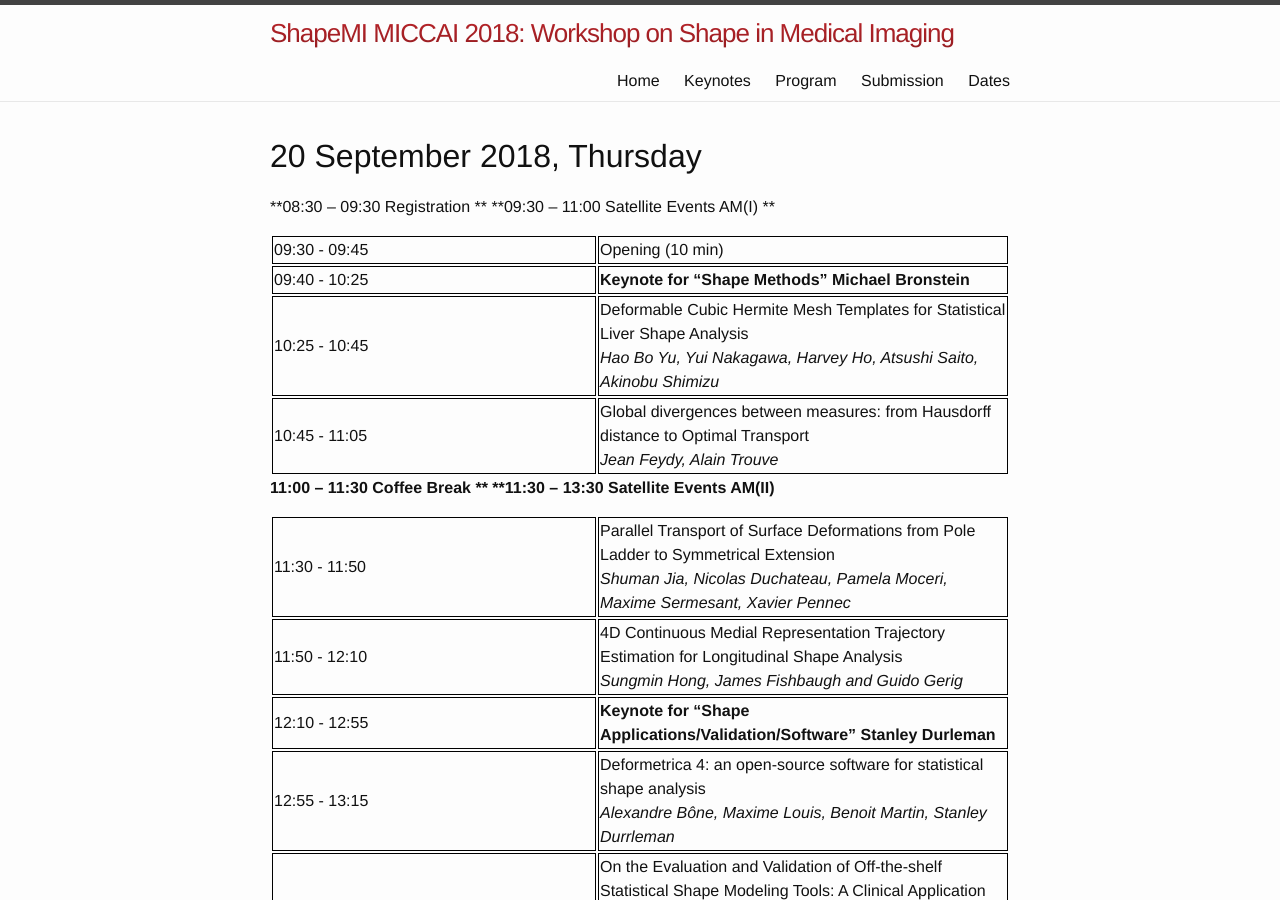
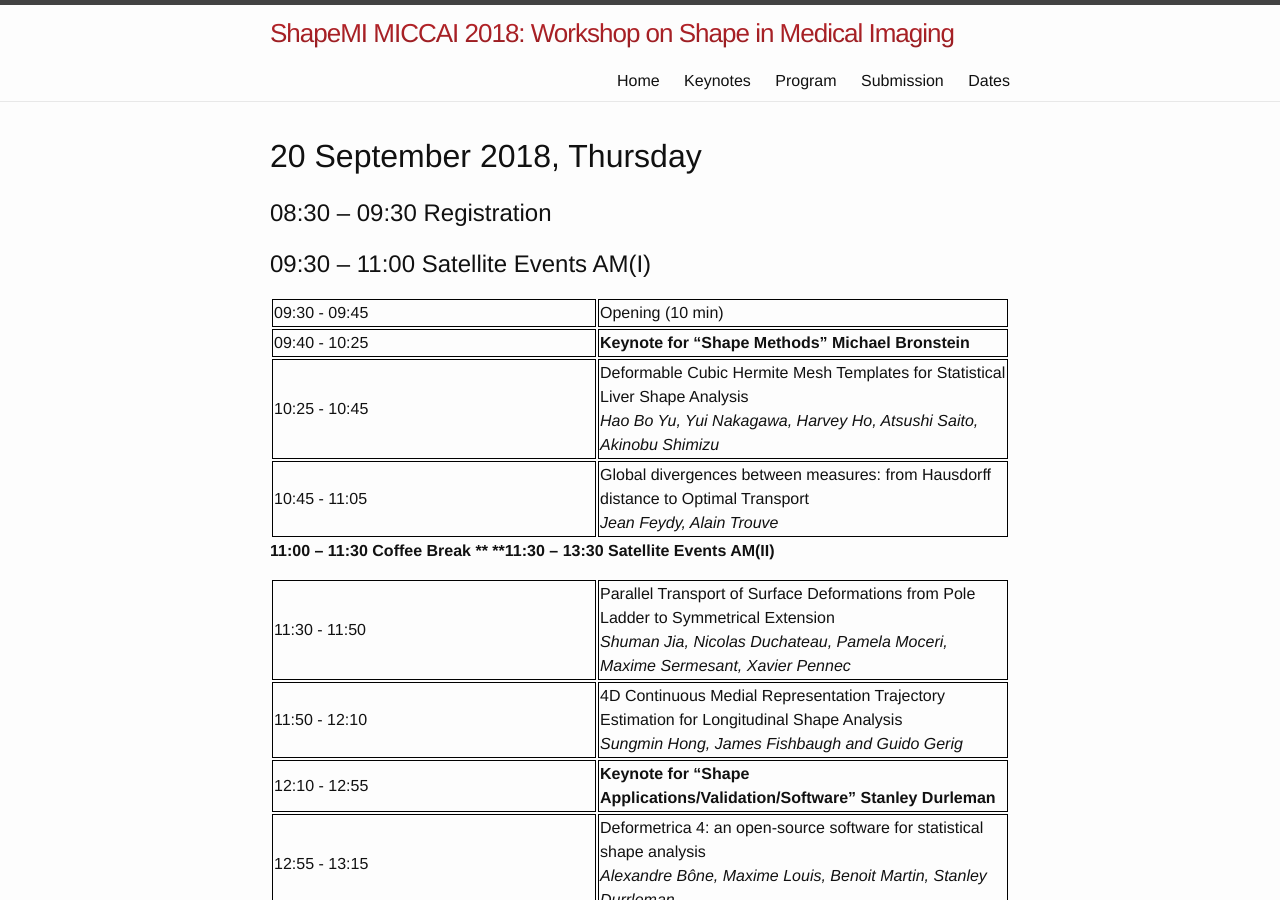
Before and after one commit to shapemi/shapemi2020, a Jekyll site: the page built from program/index.md, in a window 1280 px wide and 900 px high. Built offline with Jekyll 4.4.1, drawn with Linux system fonts in a browser that asks for light colours.

```diff
--- a/program/index.md
+++ b/program/index.md
@@ -14,8 +14,8 @@ order: 2
 
 # 20 September 2018, Thursday
 
-**08:30 – 09:30 Registration **
-**09:30 – 11:00 Satellite Events AM(I) **
+##  08:30 – 09:30 Registration
+## 09:30 – 11:00 Satellite Events AM(I)
 
 | 09:30 - 09:45 | Opening  (10 min)|
 | 09:40 - 10:25 | <span style="font-weight:bold">Keynote for “Shape Methods” Michael Bronstein</span> |
```
